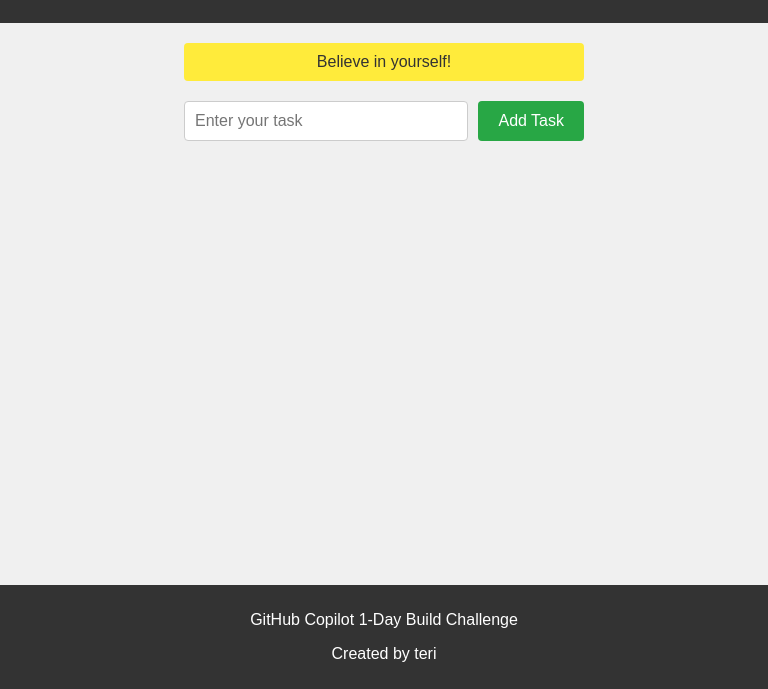
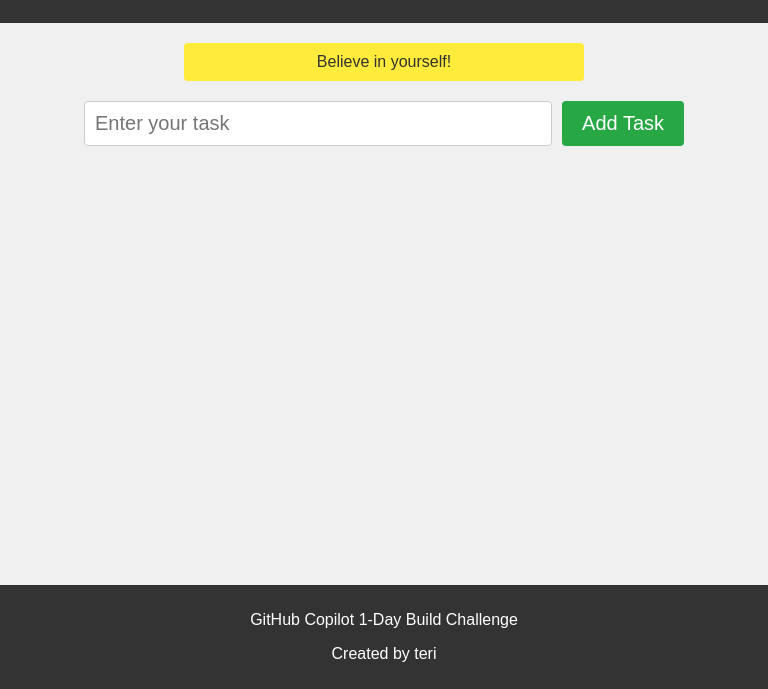
Before and after one commit to Terieyenike/momentum_builder, a plain HTML site: page index.html in a window 768 px wide. Shown: the part 111-800 px from the top of the page. Drawn offline with Linux system fonts and the light colour scheme.

Commit message:
fix: documentation

```diff
--- a/styles.css
+++ b/styles.css
@@ -147,3 +147,21 @@ header, footer {
         margin-left: 5px;
     }
 }
+
+@media (min-width: 768px) and (max-width: 1024px) {
+    .task-input {
+        max-width: 600px;
+    }
+
+    #task {
+        font-size: 1.25rem;
+    }
+
+    #addTaskBtn {
+        font-size: 1.25rem;
+    }
+
+    #taskList li {
+        font-size: 1.25rem;
+    }
+}
```
Also changed, not shown: 1 other file.
